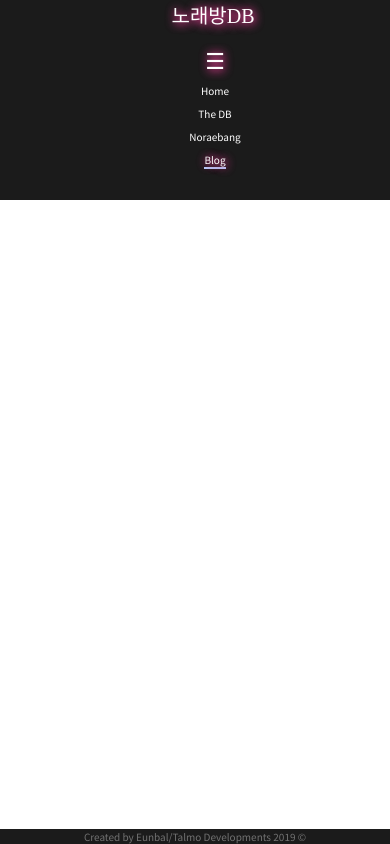
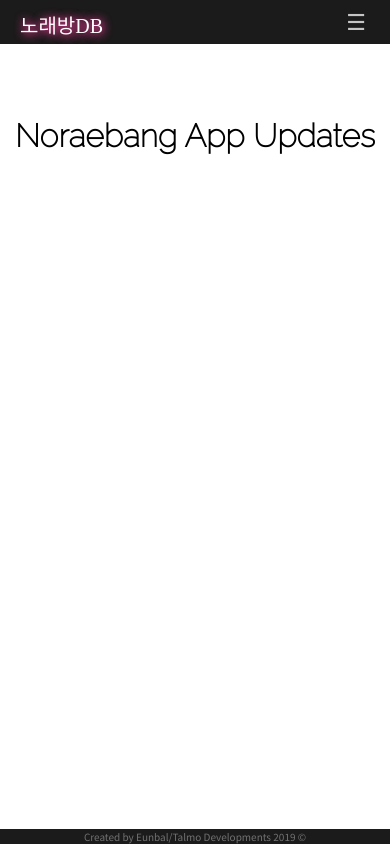
Before and after one commit to kodawarii/noraebang, a React (Create React App) app: page /#/blog in a window 390 px wide. Built offline with nearby package versions, Linux system fonts and the light colour scheme; a web font is replaced by a local one.

Commit message:
Completed Mobile Hamburger menu feature

```diff
--- a/src/App.css
+++ b/src/App.css
@@ -67,36 +67,34 @@
 }
 
 .hamburger{
+  float: right;
+  padding: 4px 24px 0px 0px;
+
+  color: rgb(197, 197, 197);
   font-size: 22px;
+}
+
+.hamburger:hover{
   color: white;
   text-shadow:1px 1px 10px rgb(255, 99, 172), 1px 1px 10px rgb(194, 9, 111);
 }
 
 .brandText-s{
-  padding: 12px 0px 12px 36px;
   float: left;
+  padding: 10px 0px 0px 20px;
   font-family: 'Gaegu', cursive;
   color: white;
   font-size: 20px;
   text-shadow:1px 1px 10px rgb(255, 99, 172), 1px 1px 10px rgb(194, 9, 111);
 }
 
-.brandText-s{
-  float: none;
-}
-
 .navbar-s{
-  background-color: rgb(27, 27, 27);
   width: 100%;
   position: fixed;
+  background-color: rgb(27, 27, 27);
   color: white;
-  text-align: center;
   font-size: 10px;
-  height: 50px;
-}
-
-.navbar-s{
-  height: 200px;
+  padding-bottom: 4px;
 }
 
 .navbar-s a{
@@ -110,9 +108,17 @@
 }
 
 .navbar-s-ul li{
+  display: none;
   list-style: none;
   padding: 4px 0 4px 0;
 }
+
+.navbar-s-ul-open li{
+  display: block;
+  list-style: none;
+  padding: 4px 0 4px 0;
+}
+
 
 .nav-selected-s{
   border-bottom: 2px solid rgb(180, 215, 255);
--- a/src/components/InnerApp.component.js
+++ b/src/components/InnerApp.component.js
@@ -18,7 +18,9 @@ class InnerApp extends Component {
     this.state = {
       onHome: true,
       onIndex: false,
-      onBlog: false
+      onBlog: false,
+
+      hamburgerOpen: false
     }
   }
 
@@ -97,7 +99,12 @@ class InnerApp extends Component {
   }
 
   openHamburger(){
-    console.log("opening menu");
+    if(this.state.hamburgerOpen){
+      this.setState({hamburgerOpen: false});
+    }
+    else{
+      this.setState({hamburgerOpen: true});
+    }
   }
 
   render() {
@@ -131,11 +138,11 @@ class InnerApp extends Component {
 
             <nav className="navbar-s">
                 <span className="brandText-s">노래방DB</span>
+                <span onClick={this.openHamburger.bind(this)} className="hamburger">☰</span>
 
-                <ul className="navbar-s-ul">
-                  <li className="nav-item-s">
-                    <span onClick={this.openHamburger.bind(this)} className="hamburger">☰</span>
-                  </li>
+                <br/><br/>
+
+                <ul className={"navbar-s-ul " + (this.state.hamburgerOpen ? "navbar-s-ul-open" : "")}>
                   <li className="nav-item-s">
                     <Link to={'/'} className={"nav-link " + (this.state.onHome ? "nav-selected-s " : "")} onClick={this.toggleHome.bind(this)}>Home</Link>
                   </li>
```
Also changed, not shown: 1 other file (tests, documents, lock files or other folders).
